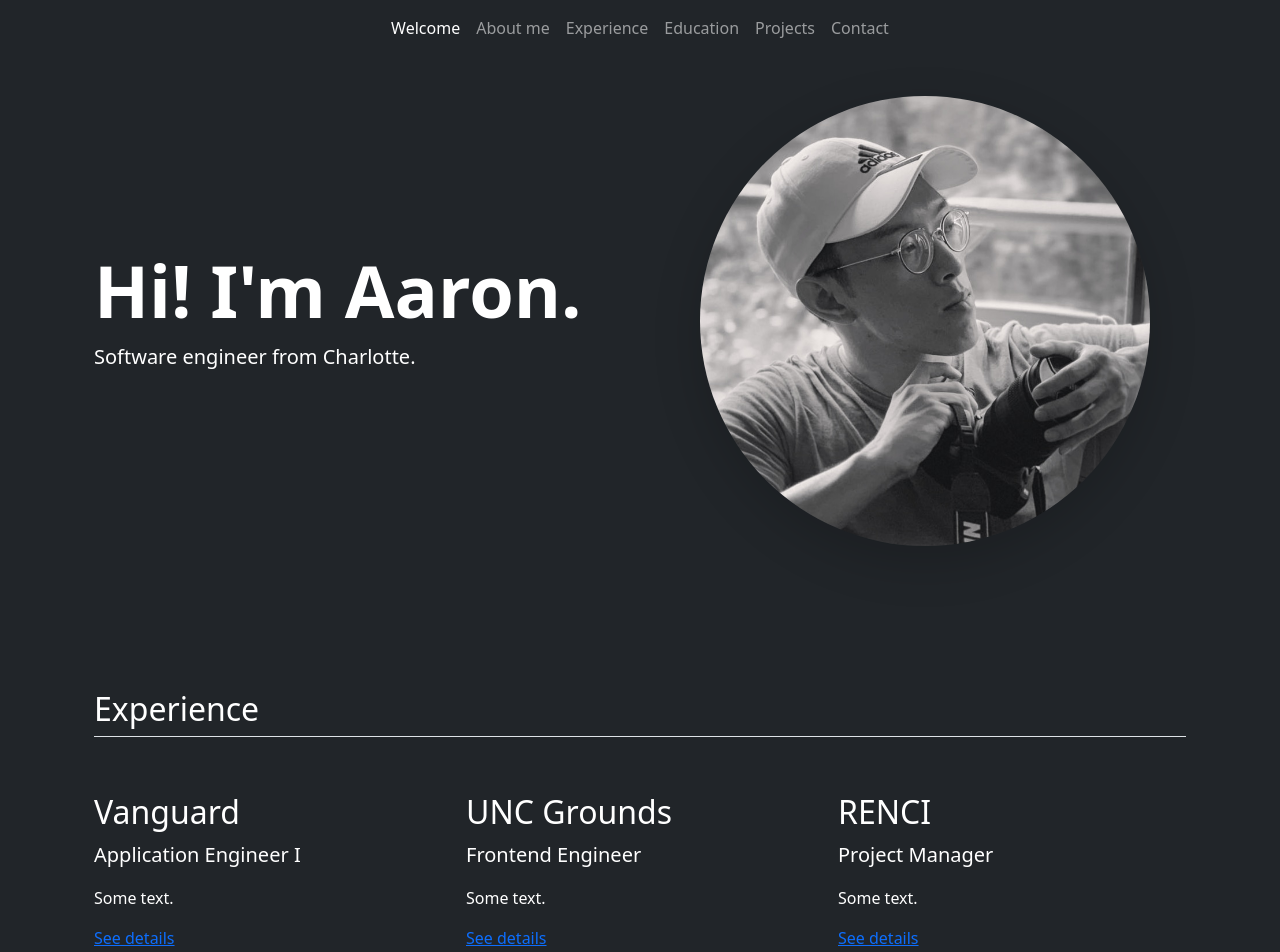
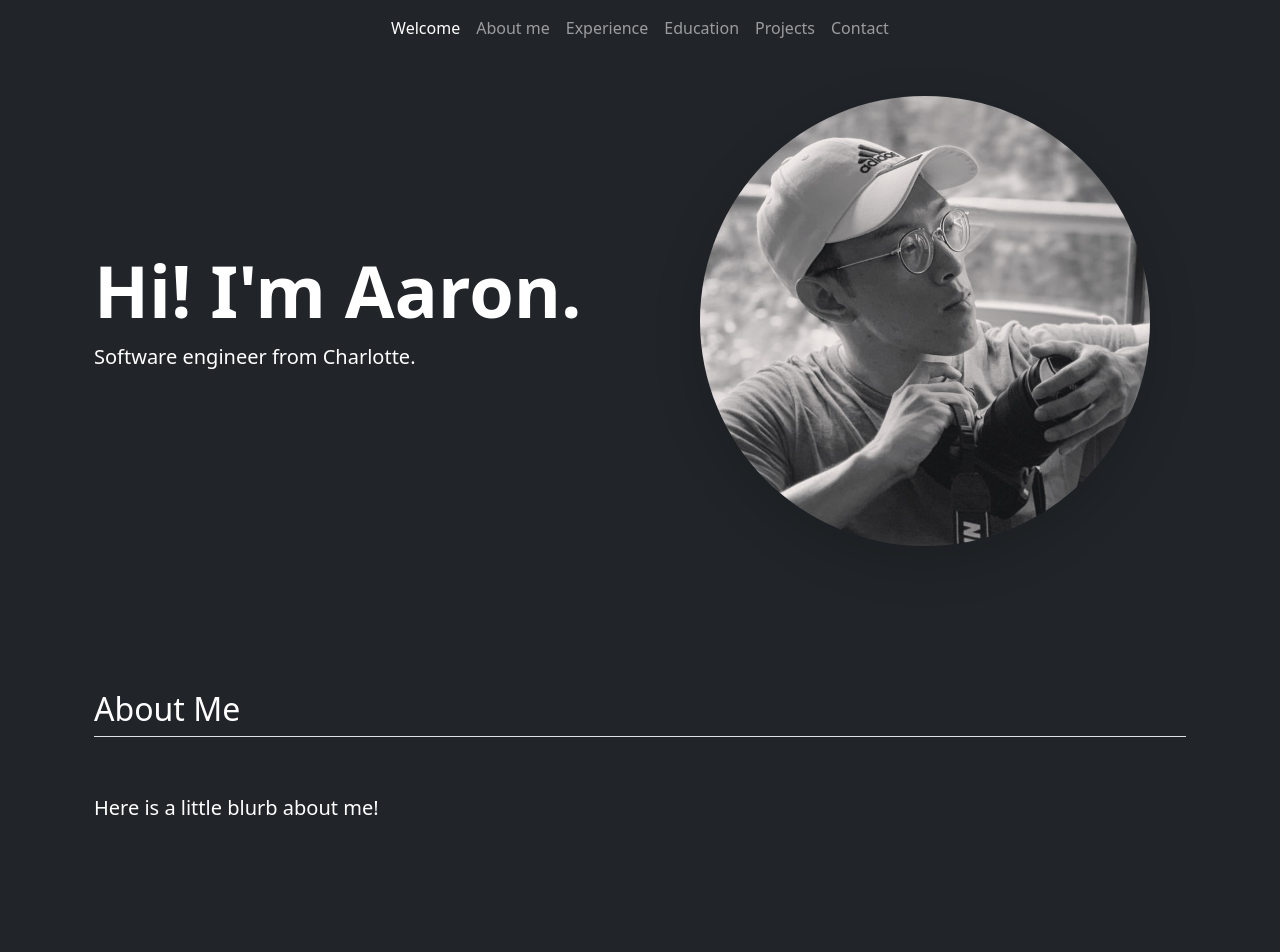
Before and after one commit to aarozhang/portfolio, a React (Create React App) app in the folder aaron-portfolio/: page / in a window 1280 px wide. Shown: the top 952 px of the page. Built offline with nearby package versions, Linux system fonts and the light colour scheme.

Commit message:
added aboutMe section

```diff
--- a/aaron-portfolio/src/App.js
+++ b/aaron-portfolio/src/App.js
@@ -3,20 +3,17 @@ import Navbar from "./components/Navbar/navbar";
 import Title from "./components/Title/title";
 import InfoContainer from "./components/InfoContainer/infoContainer";
 import info from "./info";
+import AboutMe from "./components/AboutMe/aboutMe";
 
 function App() {
-    let experience = info.Experience;
-    let education = info.Education;
-    let projects = info.Projects;
-
     return (
         <div class="vh-auto bg-dark text-white">
             {Navbar()}
             {Title()}
-            {/*add about me section*/}
-            {InfoContainer("Experience", experience)}
-            {InfoContainer("Education", education)}
-            {InfoContainer("Projects", projects)}
+            {AboutMe("About Me", info["About Me"])}
+            {InfoContainer("Experience", info.Experience)}
+            {InfoContainer("Education", info.Education)}
+            {InfoContainer("Projects", info.Projects)}
             {/*add contact section*/}
         </div>
     );
--- /dev/null
+++ b/aaron-portfolio/src/components/AboutMe/aboutMe.jsx
@@ -0,0 +1,12 @@
+function AboutMe (header, text) {
+    return (
+        <div class="container px-4 py-5" id={header}>
+            <h2 class="pb-2 border-bottom">{header}</h2>
+            <div class="row g-4 py-5 row-cols-1 row-cols-lg-3">
+                <p class="lead">{text}</p>
+            </div>
+        </div>
+    );
+}
+
+export default AboutMe;
--- a/aaron-portfolio/src/info.jsx
+++ b/aaron-portfolio/src/info.jsx
@@ -1,4 +1,5 @@
 let info = {
+    "About Me": "Here is a little blurb about me!",
     "Experience": [
         {
             "title": "Vanguard",
```
